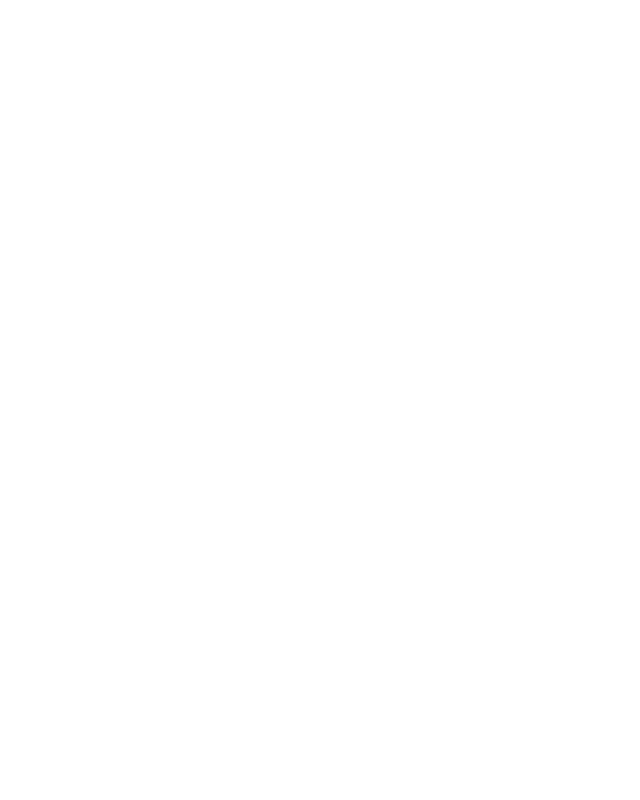
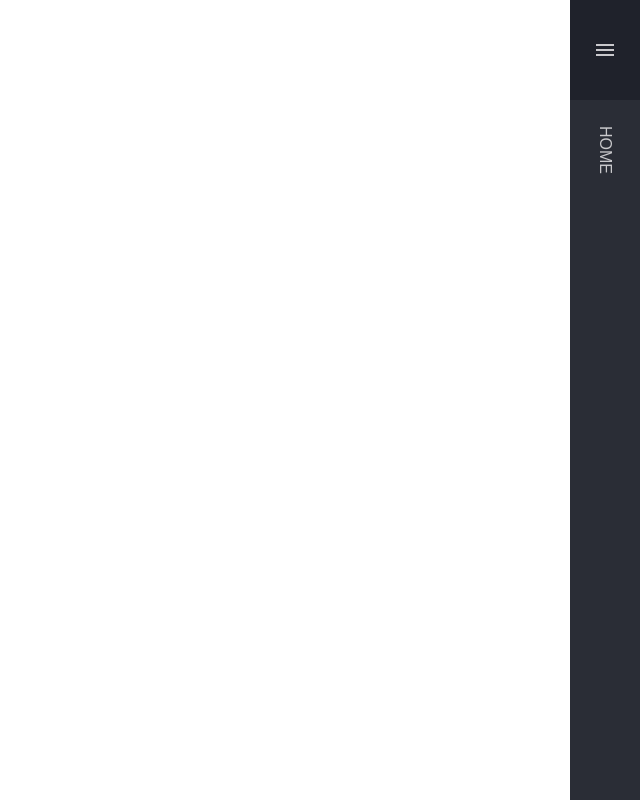
Before and after one commit to devMagnetsOfficial/portfolio-devMagnets, a React (Vite) app in the folder frontend/: page / in a window 1280 px wide. Shown: the whole page, without its empty margins (640-1280 px from the left). Built offline with nearby package versions, Linux system fonts and the light colour scheme.

Commit message:
right menu is added

```diff
--- a/frontend/package.json
+++ b/frontend/package.json
@@ -15,6 +15,7 @@
     "react": "^19.1.1",
     "react-dom": "^19.1.1",
     "react-icons": "^5.5.0",
+    "react-router-dom": "^7.9.1",
     "tailwindcss": "^3.4.17"
   },
   "devDependencies": {
--- a/frontend/src/App.jsx
+++ b/frontend/src/App.jsx
@@ -1,7 +1,22 @@
 import LeftMenu from "./component/LeftMenu"
+import RightMenu from "./component/RightMenu"
+import { BrowserRouter, Route, Routes } from "react-router-dom"
 export default function App() {
   return (<>
- {/* <LeftMenu/> */}
+    <BrowserRouter>
+      <Routes>
+        <Route path='/' element={<RightMenu />} />
+        <Route path='/portfolio' element={<RightMenu />} />
+        <Route path='history' element={<RightMenu />} />
+        <Route path='/blog' element={<RightMenu />} />
+        <Route path='/contact' element={<RightMenu />} />
+        <Route path='/donate' element={<RightMenu />} />
+        <Route path='/mentorship' element={<RightMenu />} />
+
+        <Route path='*' element={<><div>page is under construction</div></>} />
+      </Routes>
+    </BrowserRouter>
 
   </>)
+
 }
--- a/frontend/src/component/LeftMenu.jsx
+++ b/frontend/src/component/LeftMenu.jsx
@@ -3,7 +3,7 @@
 
 export default  function LeftMenu(){
     return(<>
-       <div className="font-sans capitalize w-[300px] text-white text-sm   border-2 h-[100vh]  ">
+       <div className="capitalize w-[300px] text-white text-sm   border-2 h-[100vh]  ">
 
 
       {/* brief bio */}
--- /dev/null
+++ b/frontend/src/component/RightMenu.jsx
@@ -0,0 +1,56 @@
+
+import { NavLink } from 'react-router-dom'
+import { useState } from "react"
+import { MdMenu, MdClose } from 'react-icons/md'
+export default function RightMenu() {
+
+    const [isMenubarClicked, setMenubarClicked] = useState(false)
+    const setMenubar = () => {
+        setMenubarClicked(!isMenubarClicked)
+    }
+    return (<>
+        {/* <LeftMenu/> */}
+        <div className={`bg-darkGray h-[100vh] ${isMenubarClicked ? 'w-[250px]' : 'w-[70px]'} transition-all duration-1000 ease-in-out absolute right-0 `}>
+            <div className={`bg-dark flex ${isMenubarClicked ? 'pl-4' : 'justify-center'} h-[100px] items-center`}>
+                {isMenubarClicked ?
+                    <MdClose className="text-2xl text-textSecondary" onClick={setMenubar} />
+                    :
+                    <MdMenu className="text-2xl text-textSecondary" onClick={setMenubar} />
+                }
+
+            </div>
+
+            <div className="flex justify-center  items-center  text-textSecondary uppercase  min-h-[100px]">
+                {isMenubarClicked ?
+                    <>
+                        <div className="flex flex-col w-full">
+                            <div className="mt-[100px]  w-full p-5 text-sm ">
+                                <ul className="flex flex-col gap-2 ">
+                                    <NavLink to='/' className={({ isActive }) => (isActive ? 'text-white font-semibold' : '')}>Home</NavLink>
+                                    <NavLink to='/portfolio' className={({ isActive }) => (isActive ? 'text-[white]  font-semibold' : '')}>Portfolio</NavLink>
+                                    <NavLink to='/history' className={({ isActive }) => (isActive ? 'text-white  font-semibold' : '')}>History</NavLink>
+                                    <NavLink to='/blog' className={({ isActive }) => (isActive ? 'text-white  font-semibold' : '')}>Blog</NavLink>
+                                    <NavLink to='/contact' className={({ isActive }) => (isActive ? 'text-white  font-semibold' : '')}>Contact</NavLink>
+                                </ul>
+                            </div>
+                            <hr className="bg-textSecondary w-full h-[1px] my-5" />
+                            <div className=" w-full p-5 text-sm ">
+                                <ul className="flex flex-col gap-2 ">
+                                    <NavLink to='/donate' className={({ isActive }) => (isActive ? 'text-white font-semibold' : '')}>donate</NavLink>
+                                    <NavLink to='/mentorship' className={({ isActive }) => (isActive ? 'text-[white]  font-semibold' : '')}>MentorShip</NavLink>
+                                   </ul>
+                            </div>
+
+
+                        </div>  </>
+                    :
+                    <>
+                        <span className={`origin-center transition-transform duration-1000 ease-in-out ${isMenubarClicked?'rotate-0':'rotate-90'}`}>home</span>
+                    </>}
+            </div>
+
+
+        </div>
+
+    </>)
+}
--- a/frontend/src/index.css
+++ b/frontend/src/index.css
@@ -7,3 +7,6 @@
   width: 0px; /* width of scrollbar */
   height: 0px; /* for horizontal scrollbar */
 }
+*{
+  font-family: sans-serif;
+}
```
Also changed, not shown: 1 other file (tests, documents, lock files or other folders).
